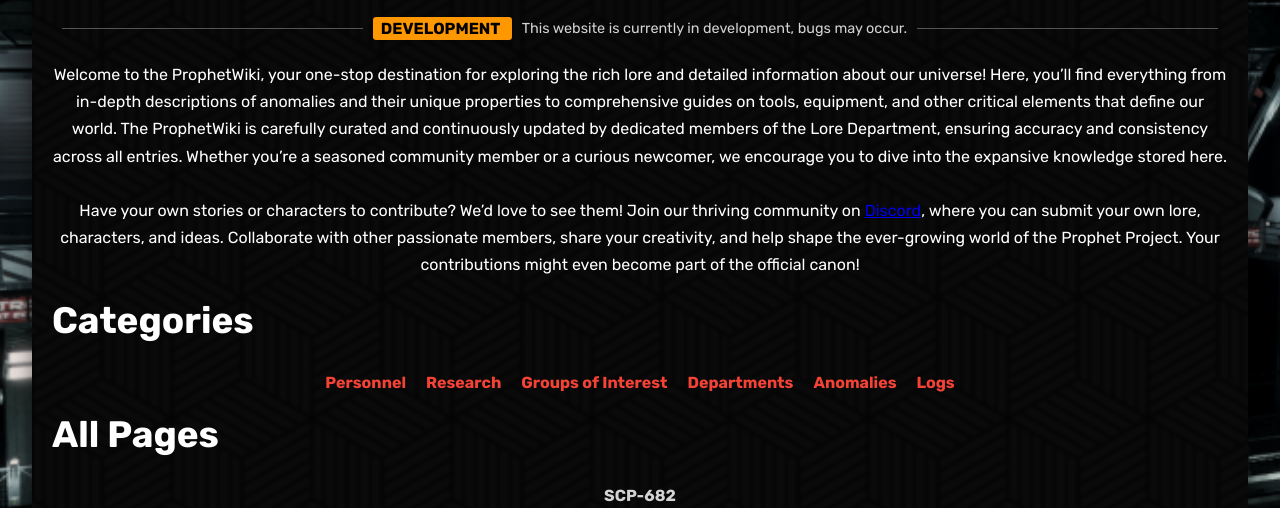
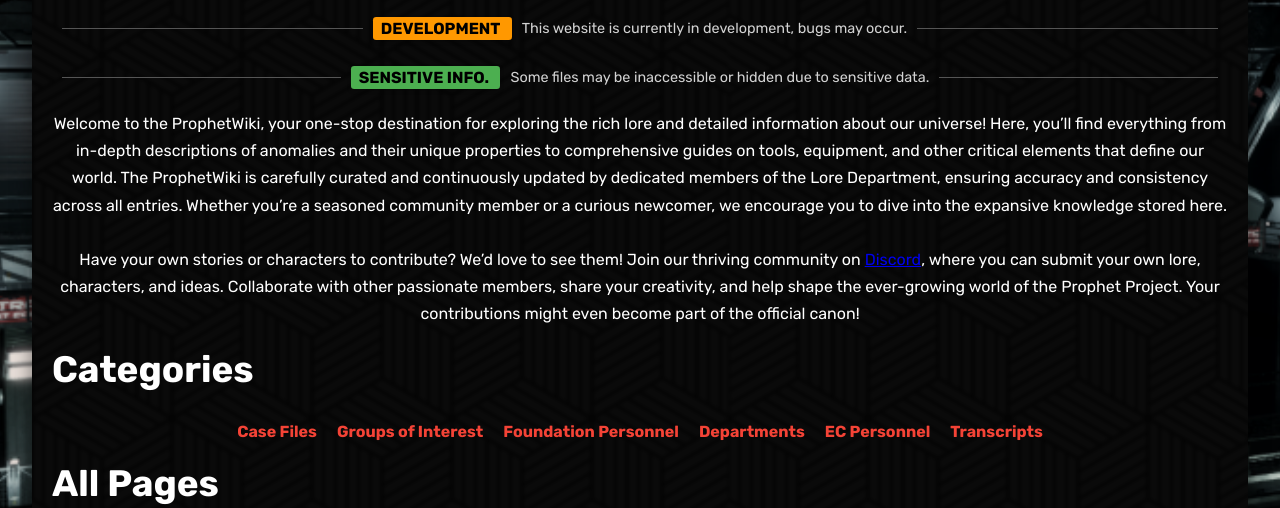
Before and after one commit to ssniper82973/archives, a plain HTML site: page index.html in a window 1280 px wide. Shown: the part 310-818 px from the top of the page. Drawn offline with Linux system fonts and the light colour scheme.

Commit message:
Update index.html

```diff
--- a/index.html
+++ b/index.html
@@ -44,6 +44,11 @@
     <span>This website is currently in development, bugs may occur.</span>
 </div>
 
+<div class="note-box" data-color="green">
+    <strong>SENSITIVE INFO.&nbsp;</strong>
+    <span>Some files may be inaccessible or hidden due to sensitive data.</span>
+</div>
+
 <p align="center">
     Welcome to the ProphetWiki, your one-stop destination for exploring the rich lore and detailed information about our universe! Here, you’ll find everything from in-depth descriptions of anomalies and their unique properties to comprehensive guides on tools, equipment, and other critical elements that define our world.
     The ProphetWiki is carefully curated and continuously updated by dedicated members of the Lore Department, ensuring accuracy and consistency across all entries. Whether you’re a seasoned community member or a curious newcomer, we encourage you to dive into the expansive knowledge stored here.
@@ -56,12 +61,12 @@
           <!-- Categories -->
             <h2>Categories</h2>
             <ul class="categories-list">
-                <li><a href="#" onclick="filterByCategory('Personnel')">Personnel</a></li>
-                <li><a href="#" onclick="filterByCategory('Research')">Research</a></li>
-				<li><a href="#" onclick="filterByCategory('GOI')">Groups of Interest</a></li>
+                <li><a href="#" onclick="filterByCategory('Case Files')">Case Files</a></li>
+                <li><a href="#" onclick="filterByCategory('GOI')">Groups of Interest</a></li>
+				<li><a href="#" onclick="filterByCategory('FP')">Foundation Personnel</a></li>
 				<li><a href="#" onclick="filterByCategory('Departments')">Departments</a></li>
-                <li><a href="#" onclick="filterByCategory('Anomalies')">Anomalies</a></li>
-				<li><a href="#" onclick="filterByCategory('Logs')">Logs</a></li>
+                <li><a href="#" onclick="filterByCategory('EC Personnel')">EC Personnel</a></li>
+				<li><a href="#" onclick="filterByCategory('Transcripts')">Transcripts</a></li>
             </ul>
 
             <!-- Wiki Pages -->
```
